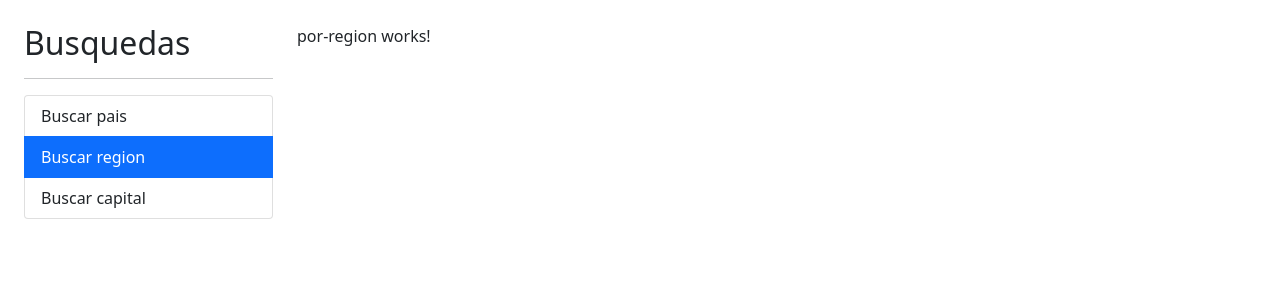
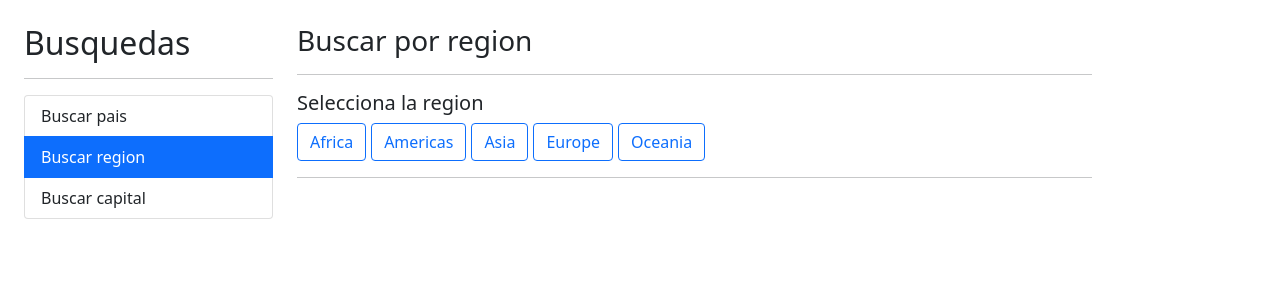
Before and after one commit to josefelipegh/paisesApp, an Angular app: page /region in a window 1280 px wide. Shown: the top 300 px of the page. Built offline with nearby package versions, Linux system fonts and the light colour scheme.

Commit message:
ngClass, class, [class.], [class] y mostrar paises por region

```diff
--- a/src/app/app.routing.module.ts
+++ b/src/app/app.routing.module.ts
@@ -1,5 +1,6 @@
 import { NgModule } from '@angular/core';
 import { RouterModule, Routes } from '@angular/router';
+
 import { PorPaisComponent } from './pais/pages/por-pais/por-pais.component';
 import { PorRegionComponent } from './pais/pages/por-region/por-region.component';
 import { PorCapitalComponent } from './pais/pages/por-capital/por-capital.component';
--- a/src/app/pais/pages/por-region/por-region.component.html
+++ b/src/app/pais/pages/por-region/por-region.component.html
@@ -1 +1,35 @@
-<p>por-region works!</p>
+<h3>Buscar por region <small> {{regionActive | titlecase}} </small></h3>
+<hr>
+
+<h5>Selecciona la region</h5>
+
+<div class="row">
+    <div class="col">
+        <!-- [class.btn-primary]="region === regionActive" -->
+        <!-- [ngClass]="{
+                    'btn-primary': regionActive === region,
+                    'btn-outline-primary': regionActive !== region
+                }"
+         -->
+        <button *ngFor="let region of regions"
+                [class]="getClaseCSS( region )"
+                (click)="activateRegion(region)">
+            {{region | titlecase}}
+        </button>
+    </div>
+</div>
+
+<hr>
+
+<div *ngIf="hayError"
+     class="alert alert-danger">
+    No se encontro nada con el termino {{regionActive}}
+</div>
+
+<div *ngIf="paises.length > 0" class="row">
+    <div class="col">
+
+        <app-pais-tabla [paises]='paises'></app-pais-tabla>
+
+    </div>
+</div>
--- a/src/app/pais/pages/por-region/por-region.component.ts
+++ b/src/app/pais/pages/por-region/por-region.component.ts
@@ -1,16 +1,48 @@
 import { Component, OnInit } from '@angular/core';
+import { PaisService } from '../../services/pais.service';
+import { Country } from '../../interfaces/pais.interface';
 
 @Component({
   selector: 'app-por-region',
   templateUrl: './por-region.component.html',
   styles: [
+    `
+    button{
+      margin-right: 5px;
+    }
+    `
   ]
 })
 export class PorRegionComponent implements OnInit {
 
-  constructor() { }
+  regions: string[] = ['africa', 'americas', 'asia', 'europe', 'oceania'];
+  regionActive: string = '';
+
+  hayError: boolean = false;
+  paises  : Country[] = [];
+
+  constructor( private _countryServices: PaisService ) { }
+
+  getClaseCSS(region:string):string{
+    return (region === this.regionActive)
+              ? 'btn btn-primary'
+              : 'btn btn-outline-primary';
+  }
 
   ngOnInit(): void {
   }
 
+  activateRegion( region: string ){
+    this.regionActive = region;
+    this.hayError = false;
+    this._countryServices.buscarRegion(region)
+        .subscribe(paises => {
+          this.paises = paises;
+        },
+        (err) => {
+          this.hayError = true;
+          this.paises = [];
+        });
+  }
+
 }
--- a/src/app/pais/services/pais.service.ts
+++ b/src/app/pais/services/pais.service.ts
@@ -33,4 +33,10 @@
     return this.http.get<Country>(url);
   }
 
+  buscarRegion( region:string ):Observable<Country[]>{
+    const url = `${this.apiUrl}/region/${region}`;
+
+    return this.http.get<Country[]>(url);
+  }
+
 }
```
